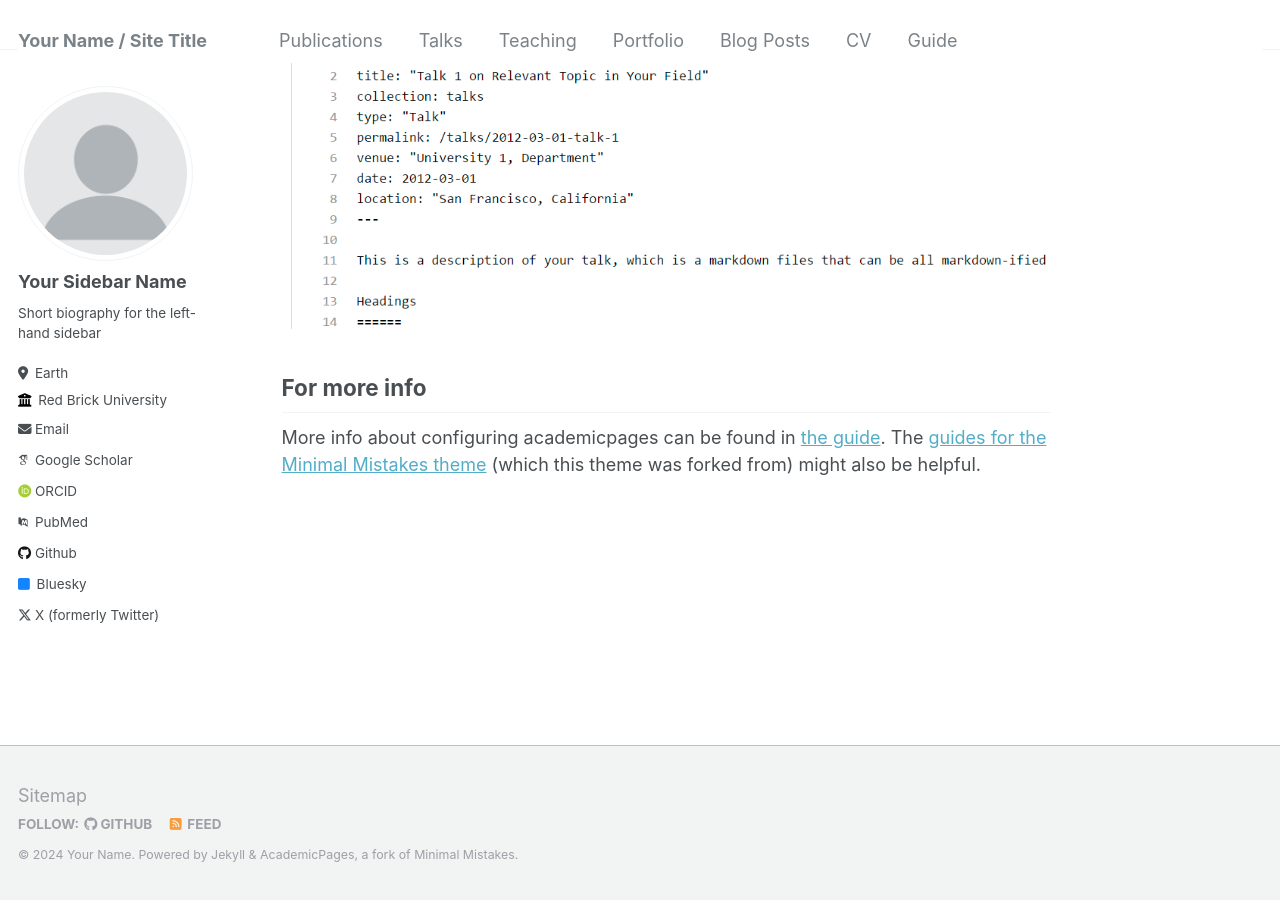
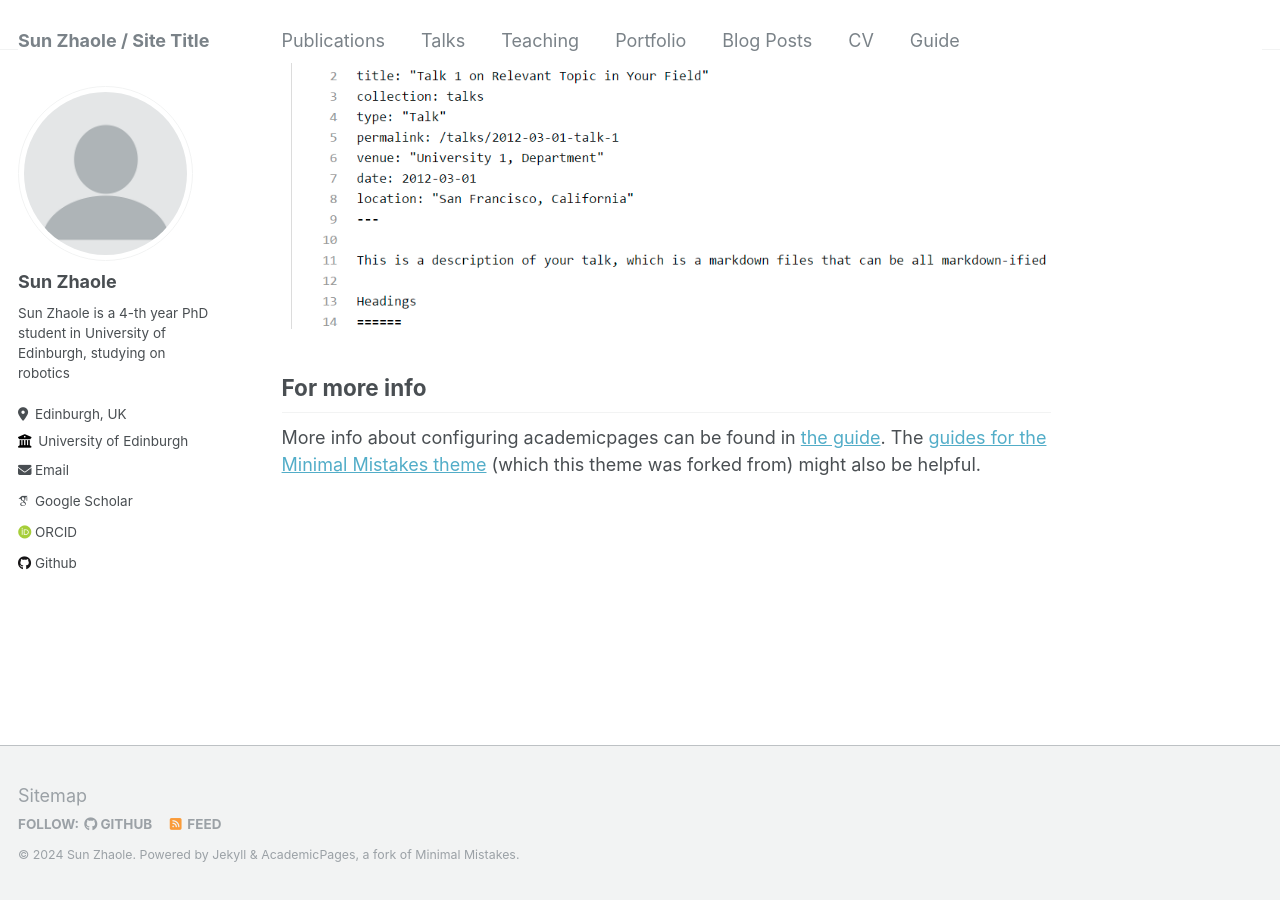
Before and after one commit to SunZhaole/sunzhaole.github.io, a Jekyll site: the page built from _pages/about.md, in a window 1280 px wide and 900 px high, scrolled down 2640 px. Built offline with Jekyll 4.4.1, drawn with Linux system fonts in a browser that asks for light colours; some web fonts are replaced.

Commit message:
initial the basic profile

```diff
--- a/_config.yml
+++ b/_config.yml
@@ -8,13 +8,13 @@
 
 # Basic Site Settings
 locale                   : "en-US"
-title                    : "Your Name / Site Title"
+title                    : "Sun Zhaole / Site Title"
 title_separator          : "-"
-name                     : &name "Your Name"
+name                     : &name "Sun Zhaole"
 description              : &description "personal description"
-url                      : https://academicpages.github.io # the base hostname & protocol for your site e.g. "https://mmistakes.github.io"
+url                      : https://sunzhaole.github.io # the base hostname & protocol for your site e.g. "https://mmistakes.github.io"
 baseurl                  : "" # the subpath of your site, e.g. "/blog"
-repository               : "academicpages/academicpages.github.io"
+repository               : "sunzhaole/sunzhaole.github.io"
 
 # Site Author - The following control what appear as part of the author content on the side bar.
 #               If a field is blank the icon and link will not appear, otherwise it will be shown.
@@ -22,32 +22,31 @@ repository               : "academicpages/academicpages.github.io"
 author:
   # Biographic information
   avatar           : "profile.png"
-  name             : "Your Sidebar Name"
+  name             : "Sun Zhaole"
   pronouns         : # example: "she/her"
-  bio              : "Short biography for the left-hand sidebar"
-  location         : "Earth"
-  employer         : "Red Brick University"
+  bio              : "Sun Zhaole is a 4-th year PhD student in University of Edinburgh, studying on robotics"
+  location         : "Edinburgh, UK"
+  employer         : "University of Edinburgh"
   uri              : # URL
-  email            : "none@example.org"
+  email            : "zhaole.sun@ed.ac.uk"
 
   # Academic websites
-  arxiv            : # URL - Update with the correct link to your profile
-  googlescholar    : "https://scholar.google.com/citations?user=PS_CX0AAAAAJ"
-  impactstory      : # URL
-  orcid            : "http://orcid.org/yourorcidurl"
-  pubmed           : "https://www.ncbi.nlm.nih.gov/pubmed/?term=john+snow"
-  researchgate     : # URL
+  #arxiv            : # URL - Update with the correct link to your profile
+  googlescholar    : "https://scholar.google.com/citations?user=onTsdhYAAAAJ&hl=en&oi=ao"
+  #impactstory      : # URL
+  orcid            : "https://orcid.org/0000-0001-9258-8144"
+  #researchgate     : # URL
 
   # Repositories and software development
-  bitbucket        : # Username - Update with your username on the site
-  codepen          : # Username
-  dribbble         : # Username
-  github           : "academicpages"
-  kaggle           : # Username
-  stackoverflow    : # User number or user number and name (i.e., use "1" or "1/jeff-atwood")
+  #bitbucket        : # Username - Update with your username on the site
+  #codepen          : # Username
+  #dribbble         : # Username
+  github           : "https://thegoblintechies.github.io/"
+  #kaggle           : # Username
+  #stackoverflow    : # User number or user number and name (i.e., use "1" or "1/jeff-atwood")
 
   # Social media
-  bluesky          : "bsky.app" # Replace this with you Bluesky username
+  #bluesky          : "bsky.app" # Replace this with you Bluesky username
   facebook         : # Username
   flickr           : # Username
   foursquare       : # Username
@@ -64,7 +63,7 @@ author:
   steam            : # Username
   telegram         : # URL
   tumblr           : # Username
-  twitter          : "UniofOxford"  # Replace this with your X / Twitter handle
+  #twitter          : "UniofOxford"  # Replace this with your X / Twitter handle
   vine             : # Username
   weibo            : # Username
   wikipedia        : # Username
```
